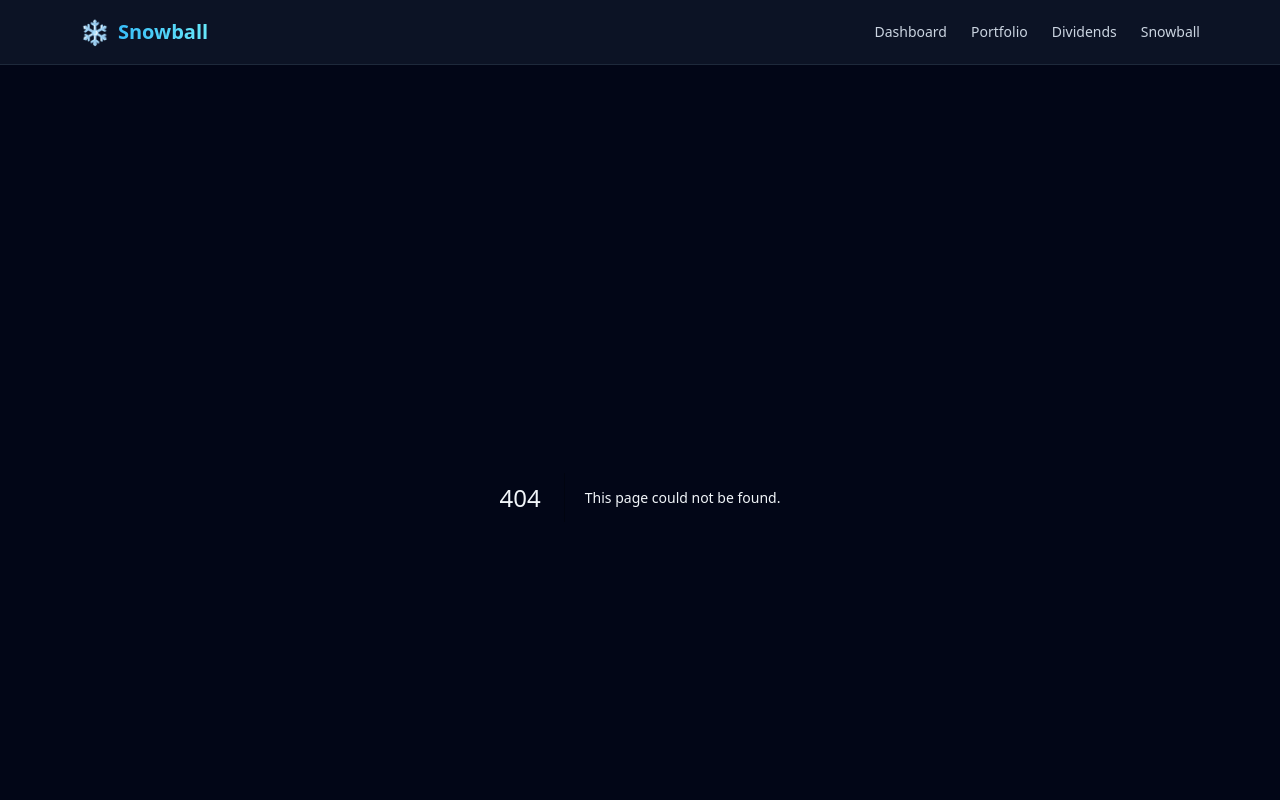
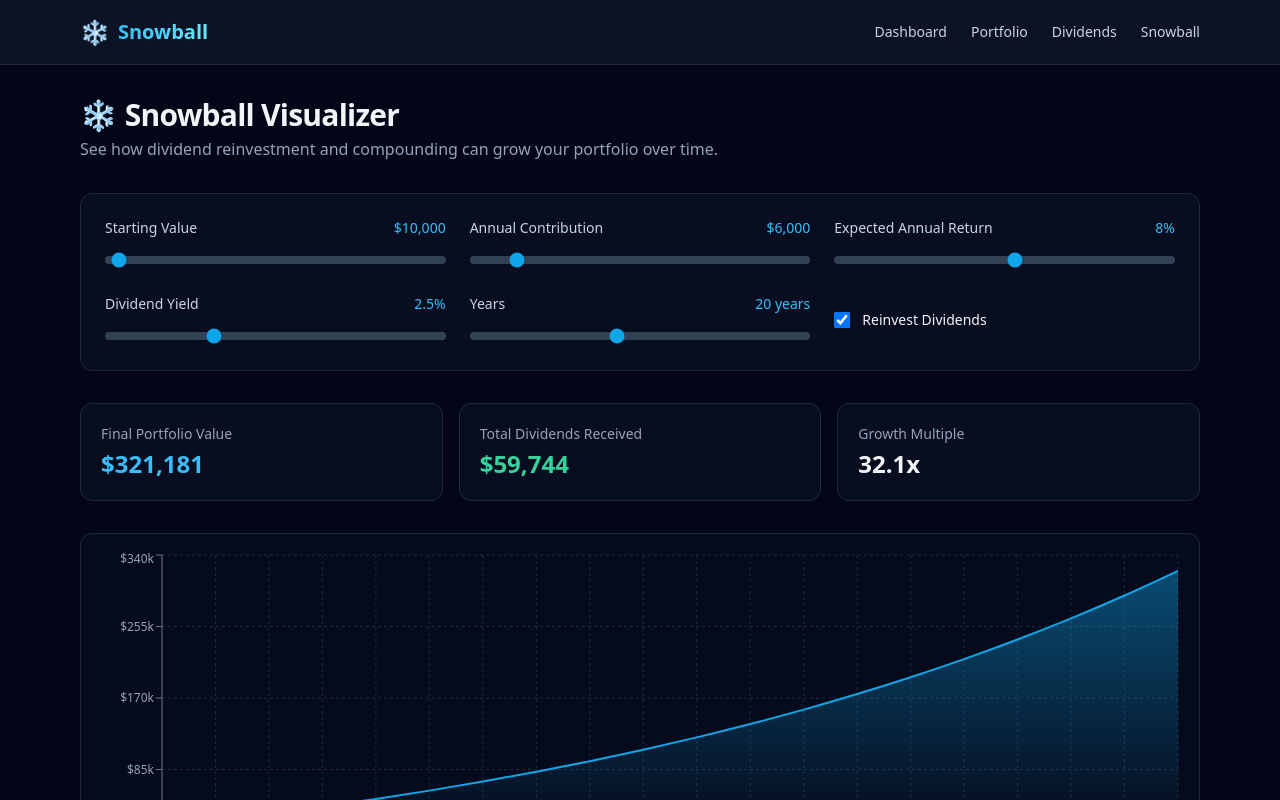
Before and after one commit to mariopietri2-maker/snowball-portfolio-tracker, a Next.js app: page /snowball in a window 1280 px wide. Before the commit this address had no page. Shown: the top 800 px of the page. Built offline with nearby package versions, Linux system fonts and the light colour scheme.

Commit message:
feat: add interactive Snowball Growth Visualizer (unique feature)

```diff
--- /dev/null
+++ b/app/snowball/page.tsx
@@ -0,0 +1,240 @@
+"use client";
+
+import { useMemo, useState } from "react";
+import {
+  LineChart,
+  Line,
+  XAxis,
+  YAxis,
+  CartesianGrid,
+  Tooltip,
+  ResponsiveContainer,
+  Legend,
+  Area,
+  AreaChart,
+} from "recharts";
+import { usePortfolioStore } from "@/lib/store";
+import { calculatePortfolioMetrics, projectSnowball, formatCurrency } from "@/lib/finance";
+
+export default function SnowballPage() {
+  const holdings = usePortfolioStore((s) => s.holdings);
+  const metrics = calculatePortfolioMetrics(holdings);
+
+  const [startingValue, setStartingValue] = useState(
+    Math.max(metrics.totalValue, 10000)
+  );
+  const [annualContribution, setAnnualContribution] = useState(6000);
+  const [expectedReturn, setExpectedReturn] = useState(8); // %
+  const [dividendYield, setDividendYield] = useState(2.5); // %
+  const [years, setYears] = useState(20);
+  const [reinvest, setReinvest] = useState(true);
+
+  const projections = useMemo(
+    () =>
+      projectSnowball({
+        startingValue,
+        annualContribution,
+        expectedReturn: expectedReturn / 100,
+        dividendYield: dividendYield / 100,
+        years,
+        reinvestDividends: reinvest,
+      }),
+    [startingValue, annualContribution, expectedReturn, dividendYield, years, reinvest]
+  );
+
+  const final = projections[projections.length - 1];
+
+  return (
+    <div className="space-y-8">
+      <div>
+        <h1 className="text-3xl font-bold tracking-tight flex items-center gap-2">
+          <span>❄️</span> Snowball Visualizer
+        </h1>
+        <p className="text-slate-400 mt-1">
+          See how dividend reinvestment and compounding can grow your portfolio over
+          time.
+        </p>
+      </div>
+
+      {/* Controls */}
+      <div className="grid grid-cols-1 md:grid-cols-2 lg:grid-cols-3 gap-6 rounded-xl border border-slate-800 bg-slate-900/50 p-6">
+        <Slider
+          label="Starting Value"
+          value={startingValue}
+          min={1000}
+          max={500000}
+          step={1000}
+          onChange={setStartingValue}
+          format={(v) => formatCurrency(v)}
+        />
+        <Slider
+          label="Annual Contribution"
+          value={annualContribution}
+          min={0}
+          max={50000}
+          step={500}
+          onChange={setAnnualContribution}
+          format={(v) => formatCurrency(v)}
+        />
+        <Slider
+          label="Expected Annual Return"
+          value={expectedReturn}
+          min={0}
+          max={15}
+          step={0.5}
+          onChange={setExpectedReturn}
+          format={(v) => `${v}%`}
+        />
+        <Slider
+          label="Dividend Yield"
+          value={dividendYield}
+          min={0}
+          max={8}
+          step={0.1}
+          onChange={setDividendYield}
+          format={(v) => `${v}%`}
+        />
+        <Slider
+          label="Years"
+          value={years}
+          min={5}
+          max={40}
+          step={1}
+          onChange={setYears}
+          format={(v) => `${v} years`}
+        />
+        <div className="flex items-center gap-3">
+          <input
+            type="checkbox"
+            id="reinvest"
+            checked={reinvest}
+            onChange={(e) => setReinvest(e.target.checked)}
+            className="w-4 h-4 rounded border-slate-600 text-sky-500 focus:ring-sky-500"
+          />
+          <label htmlFor="reinvest" className="text-sm font-medium">
+            Reinvest Dividends
+          </label>
+        </div>
+      </div>
+
+      {/* Results summary */}
+      {final && (
+        <div className="grid grid-cols-1 sm:grid-cols-3 gap-4">
+          <div className="rounded-xl border border-slate-800 bg-slate-900/50 p-5">
+            <p className="text-sm text-slate-400">Final Portfolio Value</p>
+            <p className="text-2xl font-bold text-sky-400 mt-1">
+              {formatCurrency(final.portfolioValue)}
+            </p>
+          </div>
+          <div className="rounded-xl border border-slate-800 bg-slate-900/50 p-5">
+            <p className="text-sm text-slate-400">Total Dividends Received</p>
+            <p className="text-2xl font-bold text-emerald-400 mt-1">
+              {formatCurrency(final.cumulativeDividends)}
+            </p>
+          </div>
+          <div className="rounded-xl border border-slate-800 bg-slate-900/50 p-5">
+            <p className="text-sm text-slate-400">Growth Multiple</p>
+            <p className="text-2xl font-bold mt-1">
+              {(final.portfolioValue / startingValue).toFixed(1)}x
+            </p>
+          </div>
+        </div>
+      )}
+
+      {/* Chart */}
+      <div className="rounded-xl border border-slate-800 bg-slate-900/30 p-4 h-96">
+        <ResponsiveContainer width="100%" height="100%">
+          <AreaChart data={projections}>
+            <defs>
+              <linearGradient id="colorValue" x1="0" y1="0" x2="0" y2="1">
+                <stop offset="5%" stopColor="#0ea5e9" stopOpacity={0.4} />
+                <stop offset="95%" stopColor="#0ea5e9" stopOpacity={0} />
+              </linearGradient>
+            </defs>
+            <CartesianGrid strokeDasharray="3 3" stroke="#1e293b" />
+            <XAxis
+              dataKey="year"
+              stroke="#64748b"
+              tick={{ fill: "#94a3b8", fontSize: 12 }}
+              label={{ value: "Year", position: "insideBottom", offset: -5, fill: "#64748b" }}
+            />
+            <YAxis
+              stroke="#64748b"
+              tick={{ fill: "#94a3b8", fontSize: 12 }}
+              tickFormatter={(v) => `$${(v / 1000).toFixed(0)}k`}
+            />
+            <Tooltip
+              contentStyle={{
+                backgroundColor: "#0f172a",
+                border: "1px solid #1e293b",
+                borderRadius: "8px",
+              }}
+              formatter={(value: number) => [formatCurrency(value), ""]}
+              labelFormatter={(label) => `Year ${label}`}
+            />
+            <Legend />
+            <Area
+              type="monotone"
+              dataKey="portfolioValue"
+              name="Portfolio Value"
+              stroke="#0ea5e9"
+              fillOpacity={1}
+              fill="url(#colorValue)"
+              strokeWidth={2}
+            />
+            <Line
+              type="monotone"
+              dataKey="cumulativeDividends"
+              name="Cumulative Dividends"
+              stroke="#34d399"
+              strokeWidth={2}
+              dot={false}
+            />
+          </AreaChart>
+        </ResponsiveContainer>
+      </div>
+
+      <p className="text-xs text-slate-500">
+        This is a simplified model for illustration. Actual returns vary and past
+        performance is not indicative of future results. Adjust the assumptions to
+        match your own expectations.
+      </p>
+    </div>
+  );
+}
+
+function Slider({
+  label,
+  value,
+  min,
+  max,
+  step,
+  onChange,
+  format,
+}: {
+  label: string;
+  value: number;
+  min: number;
+  max: number;
+  step: number;
+  onChange: (v: number) => void;
+  format: (v: number) => string;
+}) {
+  return (
+    <div>
+      <div className="flex justify-between text-sm mb-2">
+        <span className="text-slate-300">{label}</span>
+        <span className="font-medium text-sky-400">{format(value)}</span>
+      </div>
+      <input
+        type="range"
+        min={min}
+        max={max}
+        step={step}
+        value={value}
+        onChange={(e) => onChange(Number(e.target.value))}
+        className="w-full h-2 bg-slate-700 rounded-lg appearance-none cursor-pointer accent-sky-500"
+      />
+    </div>
+  );
+}
```
